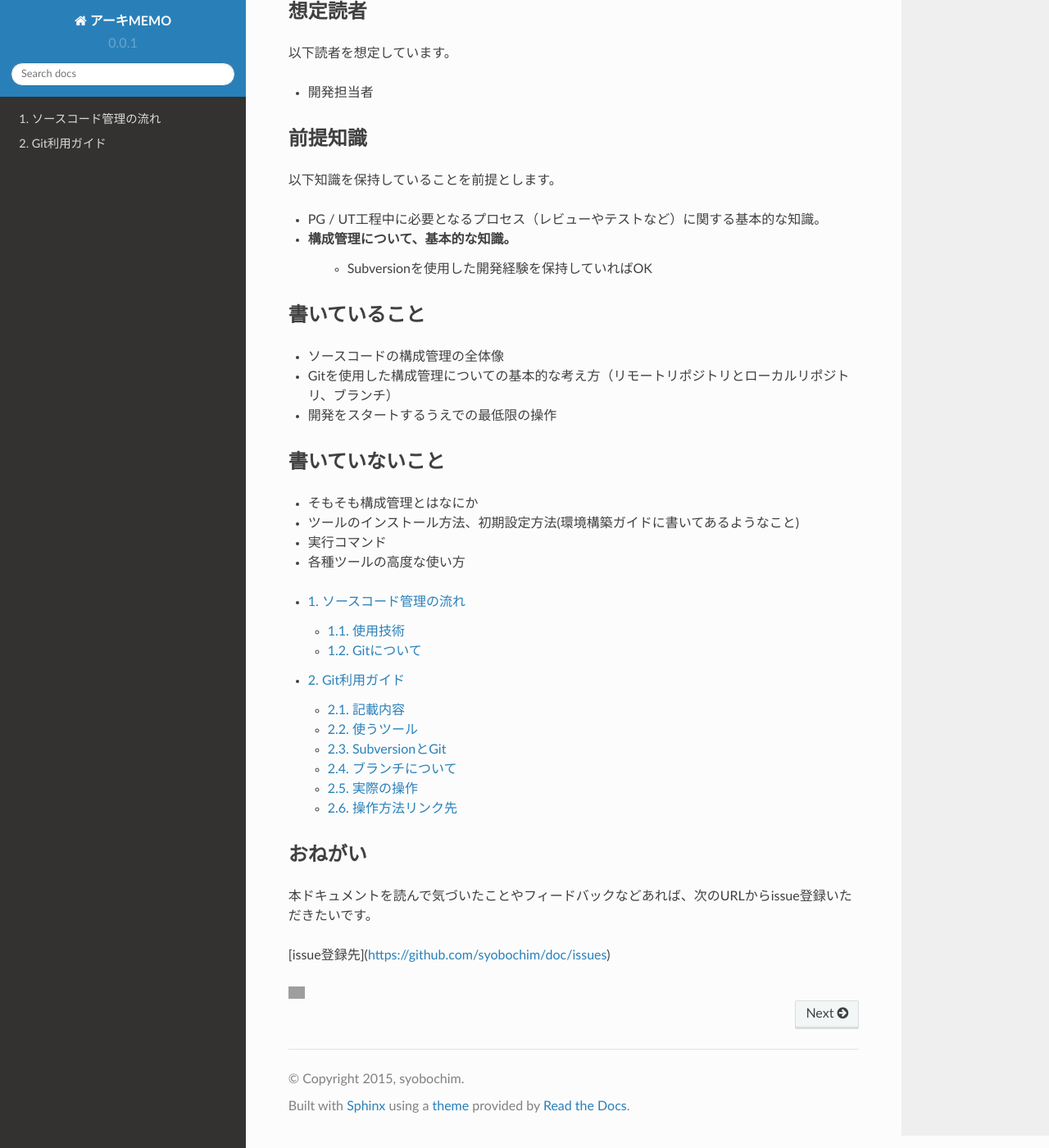
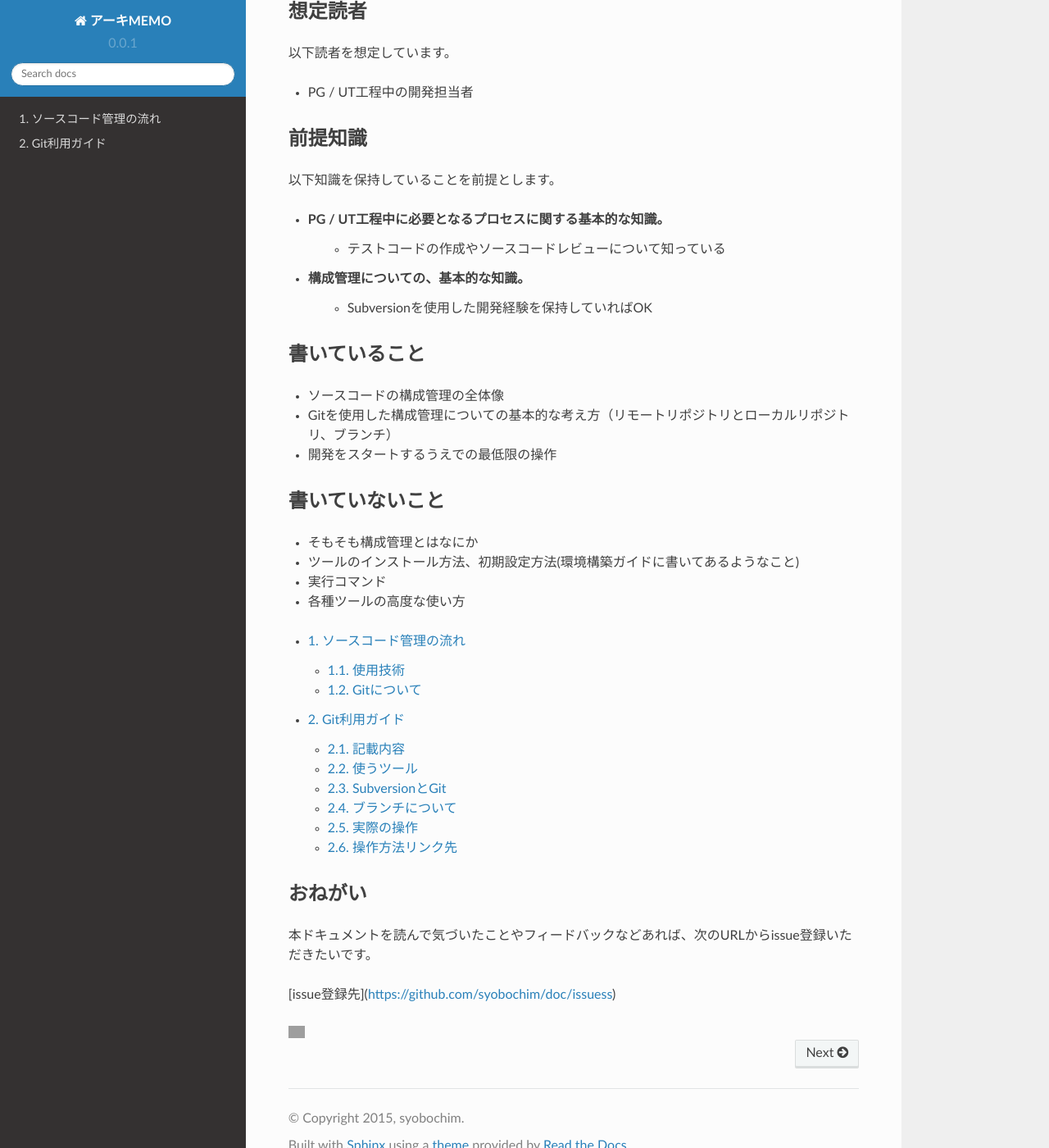
Before and after one commit to syobochim/doc, a Sphinx documentation site: the page built from source/index.rst, in a window 1280 px wide and 1400 px high, scrolled down 297 px. Shown: the whole window at 82% size. Built offline with Sphinx 7.4.7 and the Read the Docs theme 2.0.0, drawn with Linux system fonts in a browser that asks for light colours; grey boxes are pictures that could not be loaded.

Commit message:
微修正

```diff
--- a/source/index.rst
+++ b/source/index.rst
@@ -11,14 +11,15 @@ syobochim-doc
 ====
 以下読者を想定しています。
 
-* 開発担当者
+* PG / UT工程中の開発担当者
 
 前提知識
 ====
 以下知識を保持していることを前提とします。
 
-* PG / UT工程中に必要となるプロセス（レビューやテストなど）に関する基本的な知識。
-* 構成管理について、基本的な知識。
+* PG / UT工程中に必要となるプロセスに関する基本的な知識。
+   + テストコードの作成やソースコードレビューについて知っている
+* 構成管理についての、基本的な知識。
    + Subversionを使用した開発経験を保持していればOK
 
 書いていること
@@ -46,4 +47,4 @@ syobochim-doc
 ====
 本ドキュメントを読んで気づいたことやフィードバックなどあれば、次のURLからissue登録いただきたいです。
 
-[issue登録先](https://github.com/syobochim/doc/issues)
+[issue登録先](https://github.com/syobochim/doc/issuess)
```
